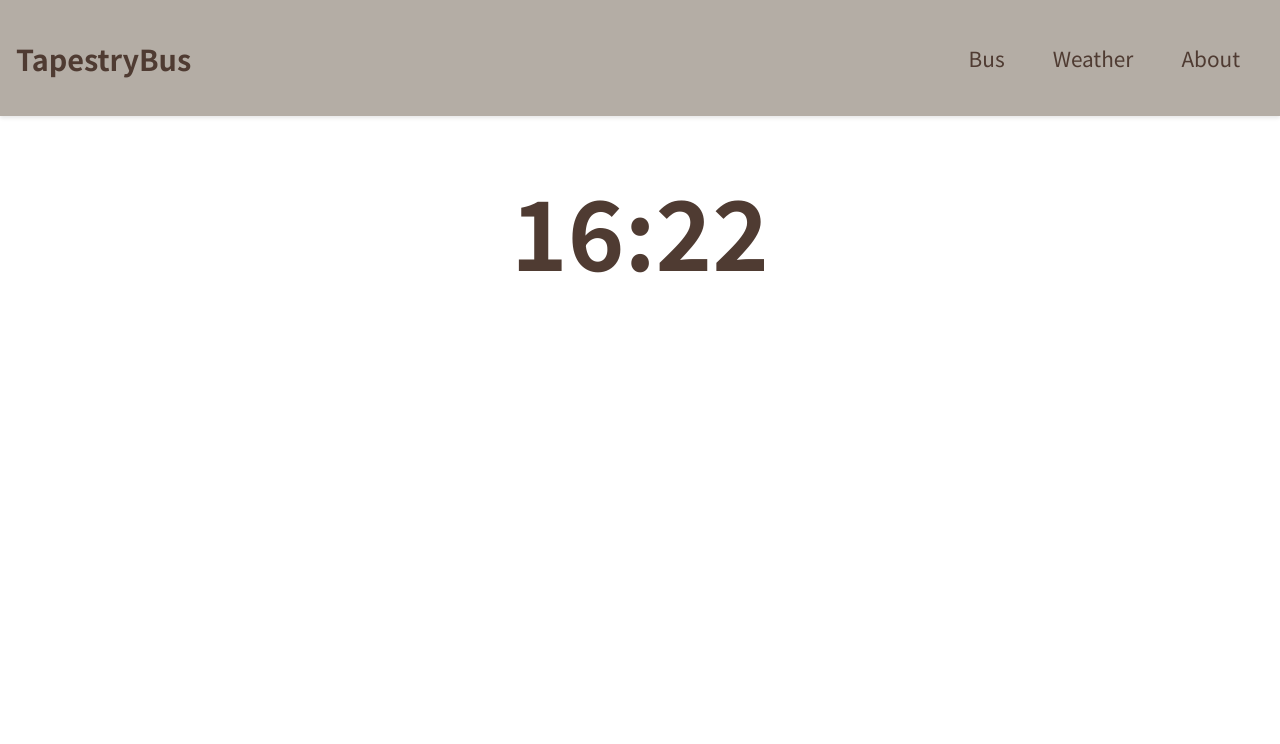
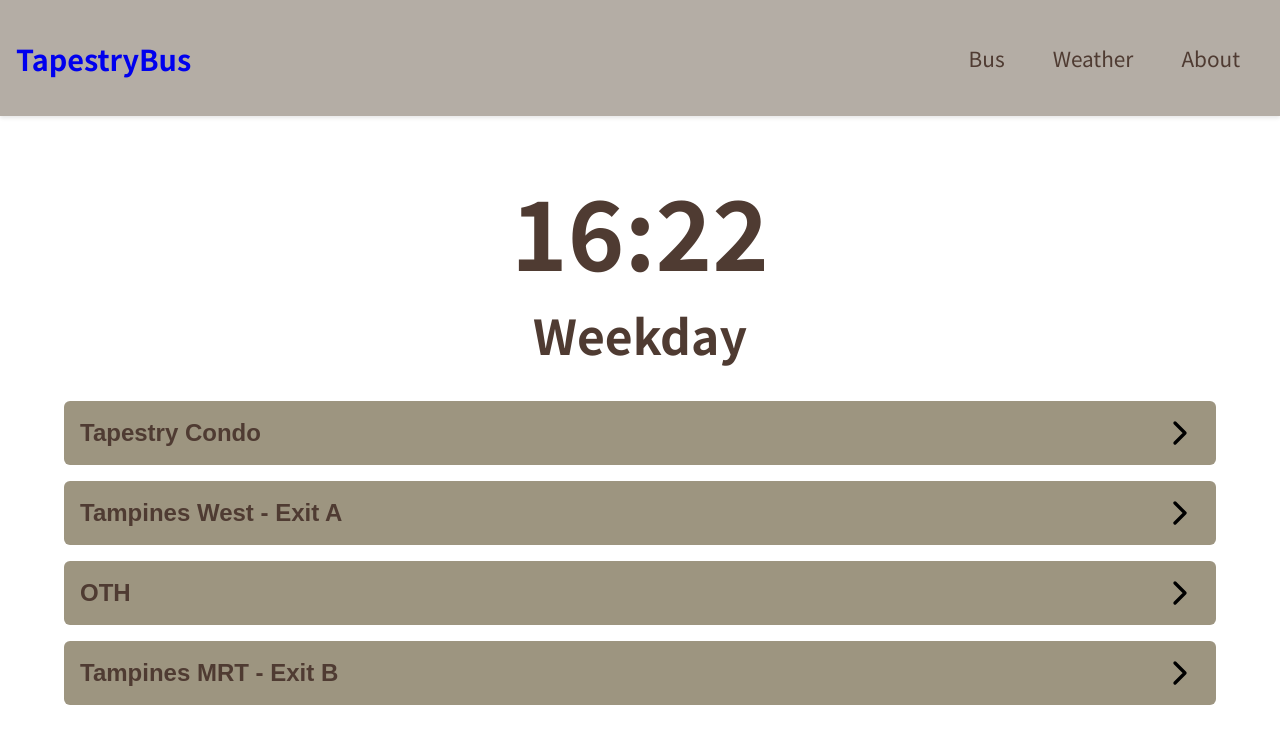
Before and after one commit to memelord26/TapestryBus, a React (Vite) app: page / in a window 1280 px wide. Shown: the top 744 px of the page. Built offline with nearby package versions, Linux system fonts and the light colour scheme.

Commit message:
update 1.2
added bus stops
added timings for weekday and weekend
added link to weather and about

```diff
--- a/package.json
+++ b/package.json
@@ -10,9 +10,11 @@
     "preview": "vite preview"
   },
   "dependencies": {
+    "lucide-react": "^0.562.0",
     "react": "^19.2.0",
     "react-dom": "^19.2.0",
-    "react-icons": "^5.5.0"
+    "react-icons": "^5.5.0",
+    "react-router-dom": "^7.12.0"
   },
   "devDependencies": {
     "@eslint/js": "^9.39.1",
--- a/src/App.jsx
+++ b/src/App.jsx
@@ -1,13 +1,23 @@
 import React from "react";
+import { BrowserRouter as Router, Routes, Route } from "react-router-dom";
 import Navbar from "./components/Navbar.jsx";
 import Bus from "./components/Bus.jsx";
+import Weather from "./components/Weather.jsx";
+import About from "./components/About.jsx";
 
 function App() {
   return (
-    <div>
-      <Navbar />
-      <Bus />
-    </div>
+    <Router>
+      <div>
+        <Navbar />
+        <Routes>
+          <Route path="/" element={<Bus />} />
+          <Route path="/bus" element={<Bus />} />
+          <Route path="/weather" element={<Weather />} />
+          <Route path="/about" element={<About />} />
+        </Routes>
+      </div>
+    </Router>
   );
 }
 
--- /dev/null
+++ b/src/components/About.jsx
@@ -0,0 +1,12 @@
+import React from "react";
+
+function About() {
+    return(
+        <div>
+            <h1>about</h1>
+            <h2>coming soon...</h2>
+        </div>
+    );
+}
+
+export default About;
--- a/src/components/Bus.jsx
+++ b/src/components/Bus.jsx
@@ -1,7 +1,10 @@
 import React, { useState, useEffect } from "react";
+import { ChevronRight, ChevronDown } from "lucide-react";
 
 function Bus() {
+    //current time in 24hrs
     const [currentTime, setCurrentTime] = useState(new Date());
+    const [openStops, setOpenStops] = useState({});
     useEffect(() => {
         const timer = setInterval(() => {
             setCurrentTime(new Date());
@@ -9,10 +12,79 @@ function Bus() {
         return () => clearInterval(timer);
     }, []);
     const showTime = currentTime.getHours().toString().padStart(2, '0') + ":" + currentTime.getMinutes().toString().padStart(2, '0');
+
+    //day of the week
+    const dayOfWeek = currentTime.getDay();
+    const typeOfDay = (dayOfWeek === 0 || dayOfWeek === 6) ? "Weekend" : "Weekday";
+
+    //bus schedule
+    const busSchedule = {
+        Weekday: {
+            "Tapestry Condo": ["6:30", "6:45", "6:45", "7:00", "7:15", "7:15", "7:30", "7:45", "8:00", "8:15", "8:15", "8:30", "8:45", "9:00", "9:15", "9:15", "9:30", "9:45", "10:00 (Dropoff only)",
+                "11:30", "12:00", "12:30", "13:00", "13:30", "14:00", "14:30 (Dropoff only)",
+                "17:00", "17:20", "17:40", "18:00", "18:20", "18:40", "19:00", "19:20", "19:40", "20:00", "20:20", "20:50", "21:15 (Dropoff only)"
+            ],
+            "Tampines West - Exit A": ["6:35", "6:50", "7:05", "7:20", "7:35", "7:50", "8:05", "8:20", "8:35", "8:50", "9:05", "9:20", "9:35",
+                "11:35", "12:05", "12:35", "13:05", "13:35", "14:05",
+                "17:05", "17:25", "17:45", "18:05", "18:25", "18:45", "19:05", "19:25", "19:45", "20:05", "20:25", "20:55"
+            ],
+            "OTH": ["11:38", "12:08", "12:38", "13:08", "13:38", "14:08",],
+            "Tampines MRT - Exit B": ["06:40", "06:55", "07:10", "07:25", "07:40", "07:55", "08:10", "08:25", "08:40", "08:55", "09:10", "09:25", "09:40",
+                "11:40", "12:10", "12:40", "13:10", "13:40", "14:10",
+                "17:10", "17:30", "17:50", "18:10", "18:30", "18:50", "19:10", "19:30", "19:50", "20:10", "20:30", "21:00"
+            ]
+        },
+        Weekend: {
+            "Tapestry Condo": ["8:00", "8:30", "9:00", "9:30", "10:00", "10:30 (Dropoff only)",
+                "11:00", "11:30", "12:00", "12:30", "13:00", "13:30", "14:00", "14:30", "14:45", "15:15", "15:30", "15:45", "16:00", "16:30 (Dropoff only)",
+                "17:45", "18:15", "18:45", "19:15", "19:45", "20:15", "20:45", "21:15 (Dropoff only)"
+            ],
+            "Tampines West - Exit A": ["8:05", "8:35", "9:05", "9:35", "10:05",
+                "11:05", "11:35", "12:05", "12:35", "13:05", "13:35", "14:05", "14:35", "14:50", "15:20", "15:35", "15:50", "16:05", "16:35",
+                "17:50", "18:20", "18:50", "19:20", "19:50", "20:20", "20:50"
+            ],
+            "OTH": ["8:08", "8:38", "9:08", "9:38", "10:08",
+                "11:08", "11:38", "12:08", "12:38", "13:08", "13:38", "14:08", "14:38", "14:53", "15:23", "15:38", "15:53", "16:08", "16:38",
+                "17:53", "18:23", "18:53", "19:23", "19:53", "20:23", "20:53"
+            ],
+            "Tampines MRT - Exit B": ["8:10", "8:40", "9:10", "9:40", "10:10",
+                "11:10", "11:40", "12:10", "12:40", "13:10", "13:40", "14:10", "14:40", "14:55", "15:25", "15:40", "15:55 (Dropoff only)", "16:10", "16:40 (Dropoff only",
+                "17:55", "18:25", "18:55", "19:25", "19:55", "20:25", "20:55"
+            ]
+        }
+    };
+    const currentSchedule = busSchedule[typeOfDay];
+    const toggleStop = (stopName) => {
+        setOpenStops(prev => ({
+            ...prev,
+            [stopName]: !prev[stopName]
+        }));
+    }
+
+    //public holidays
+
     return(
         <>
             <div className="content">
                 <h2 align="center">{showTime}</h2>
+                <h3 align="center">{typeOfDay}</h3>
+                <div className="bus-stop-container">
+                    {Object.entries(currentSchedule).map(([stopName, times]) => (
+                        <div key={stopName} className="bus-stop">
+                            <button className={`stop-header ${openStops[stopName] ? 'open' : ''}`} onClick={() => toggleStop(stopName)}>
+                                <h4>{stopName}</h4>
+                                {openStops[stopName] ? <ChevronDown size={40} /> : <ChevronRight size={40} />}
+                            </button>
+                            {openStops[stopName] && (
+                                <ul className="times-list">
+                                    {times.map((time, index) => (
+                                        <li key={index}>{time}</li>
+                                    ))}
+                                </ul>
+                            )}
+                        </div>
+                    ))}
+                </div>
             </div>
         </>
     );
--- a/src/components/Navbar.jsx
+++ b/src/components/Navbar.jsx
@@ -1,4 +1,5 @@
 import React, { useState } from "react";
+import { Link } from "react-router-dom";
 import { FaBars } from "react-icons/fa6";
 
 function Navbar() {
@@ -14,12 +15,14 @@ function Navbar() {
                 <div className="container">
                     <nav>
                         <div className="logo">
-                            <h2>TapestryBus</h2>
+                            <Link to="/">
+                                <h2>TapestryBus</h2>
+                            </Link>
                         </div>
                         <ul className={isOpen ? "nav-link active" : "nav-link"}>
-                            <li><a href="/Bus">Bus</a></li> {/*className="active"*/}
-                            <li><a href="/Weather">Weather</a></li>
-                            <li><a href="/About">About</a></li>
+                            <li><Link to="/bus" onClick={() => setIsOpen(false)}>Bus</Link></li> {/*className="active"*/}
+                            <li><Link to="/weather" onClick={() => setIsOpen(false)}>Weather</Link></li>
+                            <li><Link to="/about" onClick={() => setIsOpen(false)}>About</Link></li>
                         </ul>
                         <div className="icon" onClick={toggleMenu}>
                             <FaBars />
@@ -27,13 +30,13 @@ function Navbar() {
                     </nav>
                 </div>
             </header>
-            <section>
+            {/*<section>
                 <div className="container">
-                    {/*<div className="content">
+                    <div className="content">
                         <h2>Responsive shit</h2>
-                    </div>*/}
+                    </div>
                 </div>
-            </section>
+            </section>*/}
         </>
     );
 }
--- /dev/null
+++ b/src/components/Weather.jsx
@@ -0,0 +1,12 @@
+import React from "react";
+
+function Weather() {
+    return(
+        <div>
+            <h1>weather</h1>
+            <h2>coming soon...</h2>
+        </div>
+    );
+}
+
+export default Weather;
--- a/src/index.css
+++ b/src/index.css
@@ -50,6 +50,14 @@ header {
   cursor: pointer;
 }
 
+.container nav .logo a:hover {
+  color: #4F3B32;
+}
+
+.container nav .logo a:visited {
+  color: #4F3B32;
+}
+
 .container .nav-link {
   display: flex;
 }
@@ -80,12 +88,20 @@ header {
   top: 20%;
   left: 50%;
   transform: translate(-50%, 0%);
+  width: 90%;
+  max-width: 1200px;
 }
 
 .content h2 {
   font-size: 6rem;
   color: #4F3B32;
 }
+
+.content h3 {
+  font-size: 3rem;
+  color: #4F3B32;
+}
+
 
 .icon {
   font-size: 1.5rem;
@@ -119,3 +135,73 @@ header {
     transition: all 0.3s ease;
   }
 }
+
+.bus-stop-container {
+  margin: 2rem auto;
+  max-width: 100%;
+}
+
+.bus-stop {
+  margin-bottom: 1rem;
+}
+
+.bus-stop:last-child {
+  margin-bottom: 0;
+}
+
+.stop-header {
+  width: 100%;
+  display: flex;
+  justify-content: space-between;
+  align-items: center;
+  background: #9D9580;
+  border: none;
+  border-radius: 6px;
+  padding: 0.75rem 1rem;
+  cursor: pointer;
+  transition: all 0.3s ease;
+}
+
+.stop-header.open{
+  border-radius: 6px 6px 0 0;
+}
+
+.stop-header:hover {
+  background: #8F8673;
+}
+
+.stop-header h4 {
+  margin: 0;
+  padding: 0;
+  color: #4F3B32;
+  font-size: 1.5rem;
+  border: none;
+}
+
+.times-list {
+  list-style: none;
+  display: grid;
+  grid-template-columns: repeat(1, 1fr);
+  gap: 0.5rem;
+  margin-top: 0;
+  padding: 0.5rem 0.5rem 0.5rem 0.5rem;
+  border-radius: 0 0 6px 6px;
+  background: #B4ADA5;
+}
+
+.times-list li {
+  background: #f5f4f2;
+  padding: 0.5rem;
+  border-radius: 4px;
+  text-align: center;
+  color: #4F3B32;
+  font-weight: 500;
+  font-size: 1.2rem;
+}
+
+@media (max-width: 768px) {
+  .bus-stop-container {
+    max-width: 100%;
+    padding: 0 1rem;
+  }
+}
```
Also changed, not shown: 1 other file (tests, documents, lock files or other folders).
